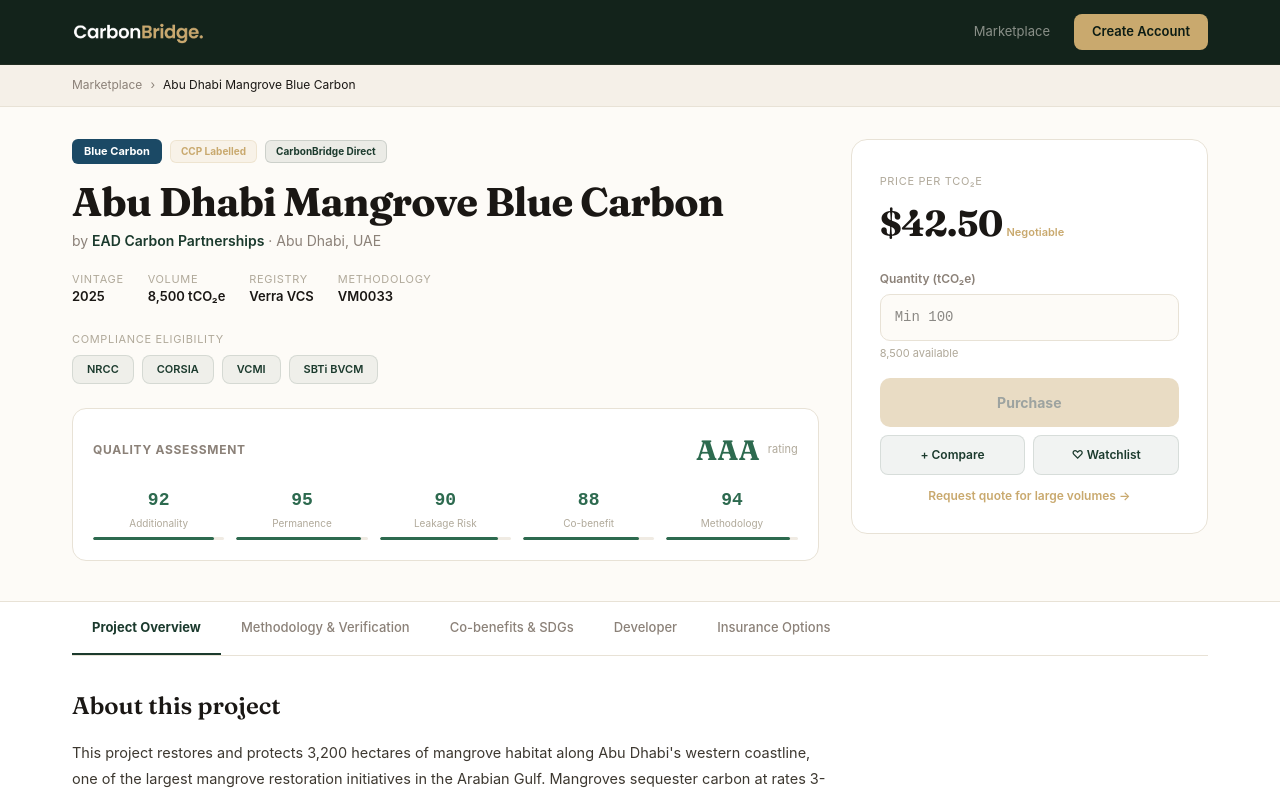
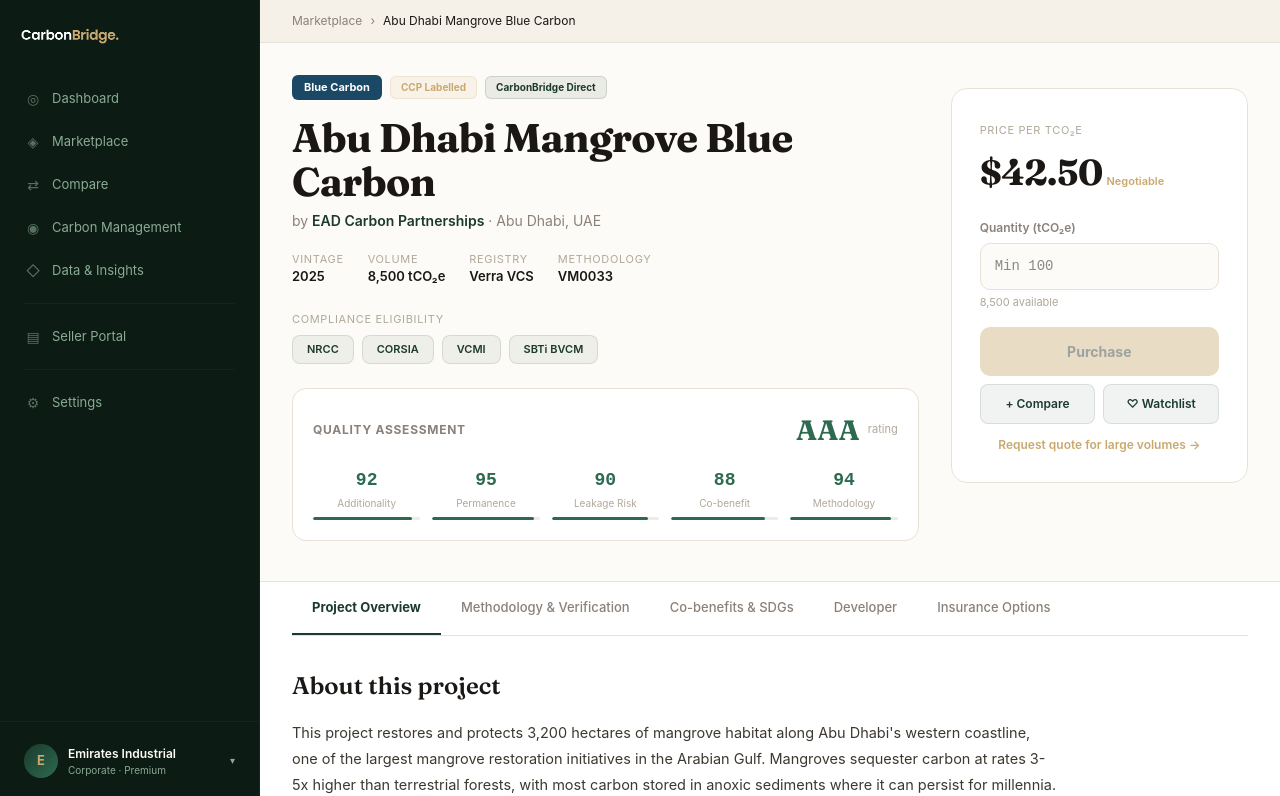
Before and after one commit to lineage007/carbonbridge-web, a Next.js app: page /credits/cb-ae-blue-001 in a window 1280 px wide. Shown: the top 796 px of the page. Built offline with nearby package versions, Linux system fonts and the light colour scheme.

Commit message:
feat: persistent sidebar on ALL authenticated pages — dashboard, marketplace, seller, compare, carbon-mgmt, data, checkout, credits, settings

```diff
--- a/src/app/carbon-management/page.tsx
+++ b/src/app/carbon-management/page.tsx
@@ -2,6 +2,7 @@
 
 import { useState } from 'react';
 import Link from 'next/link';
+import Sidebar from '@/components/Sidebar';
 
 const fr = "'Fraunces', 'Cormorant Garamond', Georgia, serif";
 const bg = "'Plus Jakarta Sans', 'Inter', system-ui, sans-serif";
@@ -50,15 +51,10 @@
   const coveragePct = ((totalOffset / totalEmissions) * 100).toFixed(1);
 
   return (
-    <div style={{ background: '#FAFAF7', minHeight: '100vh' }}>
-      <nav style={{ background: 'var(--forest-deep, #1B3A2D)', padding: '0 24px', height: '56px', display: 'flex', alignItems: 'center', justifyContent: 'space-between' }}>
-        <Link href="/" style={{ display: 'flex', alignItems: 'center', gap: '8px' }}>
-          <img src="/logo-white.png" alt="CarbonBridge" style={{ height: '28px', width: 'auto' }} />
-        </Link>
-        <div style={{ display: 'flex', alignItems: 'center', gap: '16px' }}>
-          <span style={{ fontFamily: bg, fontSize: '13px', color: 'rgba(255,252,246,0.6)' }}>Carbon Management</span>
-        </div>
-      </nav>
+    <div style={{ display: "flex", minHeight: "100vh" }}>
+      <Sidebar />
+      <main style={{ flex: 1, background: "#FAFAF7", overflow: "auto" }}>
+
 
       <div style={{ maxWidth: '1200px', margin: '0 auto', padding: '32px 24px' }}>
         <div style={{ marginBottom: '28px' }}>
@@ -247,6 +243,7 @@
           </div>
         )}
       </div>
+    </main>
     </div>
   );
 }
--- a/src/app/checkout/page.tsx
+++ b/src/app/checkout/page.tsx
@@ -3,6 +3,7 @@
 import { useState, useMemo } from 'react';
 import { useSearchParams } from 'next/navigation';
 import Link from 'next/link';
+import Sidebar from '@/components/Sidebar';
 import { LISTINGS, CREDIT_TYPE_COLORS } from '@/data/credits';
 import { Suspense } from 'react';
 
@@ -317,21 +318,15 @@
 
 export default function CheckoutPage() {
   return (
-    <main style={{ background: '#FDFBF7', minHeight: '100vh' }}>
-      <nav className="fixed top-0 w-full z-50" style={{ background: 'rgba(12,28,20,0.97)', backdropFilter: 'blur(16px)', borderBottom: '1px solid rgba(201,169,110,0.08)' }}>
-        <div className="max-w-[1200px] mx-auto px-4 lg:px-8 flex items-center justify-between h-16">
-          <Link href="/" className="flex items-center gap-2.5">
-            <img src="/logo-white.png" alt="CarbonBridge" style={{ height: "40px", width: "auto" }} />
-
-          </Link>
-          <Link href="/marketplace" style={{ fontFamily: "'Plus Jakarta Sans', system-ui", fontSize: '13px', color: 'rgba(255,252,246,0.5)' }}>← Back to marketplace</Link>
-        </div>
-      </nav>
-      <div className="pt-16">
+    <div style={{ display: 'flex', minHeight: '100vh' }}>
+      <Sidebar />
+      <main style={{ flex: 1, background: '#FDFBF7', overflow: 'auto' }}>
+      <div>
         <Suspense fallback={<div className="flex items-center justify-center py-20" style={{ fontFamily: "'Plus Jakarta Sans', system-ui", color: '#8B8178' }}>Loading...</div>}>
           <CheckoutInner />
         </Suspense>
       </div>
-    </main>
+      </main>
+    </div>
   );
 }
--- a/src/app/compare/page.tsx
+++ b/src/app/compare/page.tsx
@@ -3,6 +3,7 @@
 import { useState } from 'react';
 import Link from 'next/link';
 import { LISTINGS } from '@/data/credits';
+import Sidebar from '@/components/Sidebar';
 
 const fr = "'Fraunces', 'Cormorant Garamond', Georgia, serif";
 const bg = "'Plus Jakarta Sans', 'Inter', system-ui, sans-serif";
@@ -74,16 +75,11 @@
   const pickCredit = (idx: number, id: string) => { const next = [...selected]; next[idx] = id; setSelected(next); setShowPicker(null); setSearch(''); };
 
   return (
-    <div style={{ background: '#FAFAF7', minHeight: '100vh' }}>
+    <div style={{ display: "flex", minHeight: "100vh" }}>
+      <Sidebar />
+      <main style={{ flex: 1, background: "#FAFAF7", overflow: "auto" }}>
       {/* Nav */}
-      <nav style={{ background: 'var(--forest-deep, #1B3A2D)', padding: '0 24px', height: '56px', display: 'flex', alignItems: 'center', justifyContent: 'space-between' }}>
-        <Link href="/" style={{ display: 'flex', alignItems: 'center', gap: '8px' }}>
-          <img src="/logo-white.png" alt="CarbonBridge" style={{ height: '28px', width: 'auto' }} />
-        </Link>
-        <div style={{ display: 'flex', alignItems: 'center', gap: '16px' }}>
-          <Link href="/marketplace" style={{ fontFamily: bg, fontSize: '13px', color: 'rgba(255,252,246,0.6)' }}>← Back to Marketplace</Link>
-        </div>
-      </nav>
+
 
       <div style={{ maxWidth: '1200px', margin: '0 auto', padding: '32px 24px' }}>
         <div style={{ marginBottom: '28px' }}>
@@ -204,6 +200,7 @@
           </div>
         )}
       </div>
+    </main>
     </div>
   );
 }
--- a/src/app/credits/[id]/page.tsx
+++ b/src/app/credits/[id]/page.tsx
@@ -3,6 +3,7 @@
 import { useState, useMemo } from 'react';
 import { useParams } from 'next/navigation';
 import Link from 'next/link';
+import Sidebar from '@/components/Sidebar';
 import { LISTINGS, CREDIT_TYPE_COLORS, type CreditListing } from '@/data/credits';
 
 const fr = "'Fraunces', 'Cormorant Garamond', Georgia, serif";
@@ -60,22 +61,10 @@
   ];
 
   return (
-    <main style={{ background: '#FDFBF7', minHeight: '100vh' }}>
-      {/* Nav */}
-      <nav className="fixed top-0 w-full z-50" style={{ background: 'rgba(12,28,20,0.97)', backdropFilter: 'blur(16px)', borderBottom: '1px solid rgba(201,169,110,0.08)' }}>
-        <div className="max-w-[1200px] mx-auto px-4 lg:px-8 flex items-center justify-between h-16">
-          <Link href="/" className="flex items-center gap-2.5">
-            <img src="/logo-white.png" alt="CarbonBridge" style={{ height: "40px", width: "auto" }} />
-
-          </Link>
-          <div className="flex items-center gap-6">
-            <Link href="/marketplace" style={{ fontFamily: bg, fontSize: '13px', color: 'rgba(255,252,246,0.5)' }} className="hover:text-white transition-colors">Marketplace</Link>
-            <Link href="/register" style={{ fontFamily: bg, fontSize: '13px', background: '#C9A96E', color: '#0C1C14', padding: '8px 18px', borderRadius: '8px', fontWeight: 600 }} className="hover:brightness-110 transition-all">Create Account</Link>
-          </div>
-        </div>
-      </nav>
-
-      <div className="pt-16">
+    <div style={{ display: 'flex', minHeight: '100vh' }}>
+      <Sidebar />
+      <main style={{ flex: 1, background: '#FDFBF7', overflow: 'auto' }}>
+      <div>
         {/* Breadcrumb */}
         <div style={{ background: '#F5F0E8', borderBottom: '1px solid #E8E2D6', padding: '12px 0' }}>
           <div className="max-w-[1200px] mx-auto px-4 lg:px-8">
@@ -438,6 +427,7 @@
           </div>
         )}
       </div>
-    </main>
+      </main>
+    </div>
   );
 }
--- a/src/app/data/page.tsx
+++ b/src/app/data/page.tsx
@@ -3,6 +3,7 @@
 import { useState } from 'react';
 import Link from 'next/link';
 import { LISTINGS } from '@/data/credits';
+import Sidebar from '@/components/Sidebar';
 
 const fr = "'Fraunces', 'Cormorant Garamond', Georgia, serif";
 const bg = "'Plus Jakarta Sans', 'Inter', system-ui, sans-serif";
@@ -62,21 +63,11 @@
   return (
     <main style={{ background: '#FDFBF7', minHeight: '100vh' }}>
       {/* Nav */}
-      <nav className="fixed top-0 w-full z-50" style={{ background: 'rgba(12,28,20,0.97)', backdropFilter: 'blur(16px)', borderBottom: '1px solid rgba(201,169,110,0.08)' }}>
-        <div className="max-w-[1200px] mx-auto px-4 lg:px-8 flex items-center justify-between h-16">
-          <Link href="/" className="flex items-center gap-2.5">
-            <img src="/logo-white.png" alt="CarbonBridge" style={{ height: "40px", width: "auto" }} />
 
-          </Link>
-          <div className="flex items-center gap-6">
-            <Link href="/marketplace" style={{ fontFamily: bg, fontSize: '13px', color: 'rgba(255,252,246,0.5)' }} className="hover:text-white transition-colors">Marketplace</Link>
-            <span style={{ fontFamily: bg, fontSize: '13px', color: '#C9A96E', fontWeight: 600 }}>Data & Insights</span>
-            <Link href="/register" style={{ fontFamily: bg, fontSize: '13px', background: '#C9A96E', color: '#0C1C14', padding: '8px 18px', borderRadius: '8px', fontWeight: 600 }}>Create Account</Link>
-          </div>
-        </div>
-      </nav>
 
-      <div className="pt-16">
+      <div style={{ display: "flex", minHeight: "100vh" }}>
+      <Sidebar />
+      <main style={{ flex: 1, background: "#FAFAF7", overflow: "auto" }}>
         {/* Header */}
         <div style={{ background: 'linear-gradient(175deg, #0C1C14, #1B3A2D)', padding: '48px 0 40px', borderBottom: '1px solid rgba(201,169,110,0.1)' }}>
           <div className="max-w-[1200px] mx-auto px-4 lg:px-8">
@@ -265,7 +256,8 @@
           </Section>
 
         </div>
-      </div>
+      </main>
+    </div>
     </main>
   );
 }
--- a/src/app/marketplace/page.tsx
+++ b/src/app/marketplace/page.tsx
@@ -2,6 +2,7 @@
 
 import { useState, useMemo } from 'react';
 import Link from 'next/link';
+import Sidebar from '@/components/Sidebar';
 import { LISTINGS, CREDIT_TYPE_COLORS, type CreditListing, type CreditType, type QualityRating, type Region, type ComplianceTag, type CoBenefit, type Registry } from '@/data/credits';
 
 const fr = "'Fraunces', 'Cormorant Garamond', Georgia, serif";
@@ -92,23 +93,11 @@
   };
 
   return (
-    <main style={{ background: '#FDFBF7', minHeight: '100vh' }}>
-      {/* Nav */}
-      <nav className="fixed top-0 w-full z-50" style={{ background: 'rgba(12,28,20,0.97)', backdropFilter: 'blur(16px)', borderBottom: '1px solid rgba(201,169,110,0.08)' }}>
-        <div className="max-w-[1400px] mx-auto px-4 lg:px-8 flex items-center justify-between h-16">
-          <Link href="/" className="flex items-center gap-2.5">
-            <img src="/logo-white.png" alt="CarbonBridge" style={{ height: "40px", width: "auto" }} />
-            <span style={{ fontFamily: fr, fontSize: '18px', fontWeight: 600, color: '#FFFCF6', letterSpacing: '-0.02em' }}>CarbonBridge</span>
-          </Link>
-          <div className="flex items-center gap-6">
-            <Link href="/" style={{ fontFamily: bg, fontSize: '13px', color: 'rgba(255,252,246,0.5)' }} className="hover:text-white transition-colors hidden md:block">Home</Link>
-            <span style={{ fontFamily: bg, fontSize: '13px', color: '#C9A96E', fontWeight: 600 }}>Marketplace</span>
-            <Link href="/register" style={{ fontFamily: bg, fontSize: '13px', background: '#C9A96E', color: '#0C1C14', padding: '8px 18px', borderRadius: '8px', fontWeight: 600 }} className="hover:brightness-110 transition-all">Create Account</Link>
-          </div>
-        </div>
-      </nav>
+    <div style={{ display: 'flex', minHeight: '100vh' }}>
+      <Sidebar />
+      <main style={{ flex: 1, background: '#FDFBF7', overflow: 'auto' }}>
 
-      <div className="pt-16">
+      <div>
         {/* Header */}
         <div style={{ background: 'linear-gradient(175deg, #0C1C14, #1B3A2D)', padding: '48px 0 40px', borderBottom: '1px solid rgba(201,169,110,0.1)' }}>
           <div className="max-w-[1400px] mx-auto px-4 lg:px-8">
@@ -258,7 +247,8 @@
           </div>
         </div>
       </div>
-    </main>
+      </main>
+    </div>
   );
 }
 
--- a/src/app/seller/page.tsx
+++ b/src/app/seller/page.tsx
@@ -2,6 +2,7 @@
 
 import { useState } from 'react';
 import Link from 'next/link';
+import Sidebar from '@/components/Sidebar';
 
 const fr = "'Fraunces', 'Cormorant Garamond', Georgia, serif";
 const bg = "'Plus Jakarta Sans', 'Inter', system-ui, sans-serif";
@@ -54,19 +55,11 @@
   const avgPrice = LISTINGS_DATA.filter(l => l.status === 'Active').reduce((s, l) => s + l.price, 0) / activeListings;
 
   return (
-    <div style={{ background: '#FAFAF7', minHeight: '100vh' }}>
+    <div style={{ display: "flex", minHeight: "100vh" }}>
+      <Sidebar />
+      <main style={{ flex: 1, background: "#FAFAF7", overflow: "auto" }}>
       {/* Nav */}
-      <nav style={{ background: 'var(--forest-deep, #1B3A2D)', padding: '0 24px', height: '56px', display: 'flex', alignItems: 'center', justifyContent: 'space-between' }}>
-        <Link href="/" style={{ display: 'flex', alignItems: 'center', gap: '8px' }}>
-          <img src="/logo-white.png" alt="CarbonBridge" style={{ height: '28px', width: 'auto' }} />
-        </Link>
-        <div style={{ display: 'flex', alignItems: 'center', gap: '16px' }}>
-          <span style={{ fontFamily: bg, fontSize: '13px', color: 'rgba(255,252,246,0.6)' }}>Seller Portal</span>
-          <div style={{ width: '32px', height: '32px', borderRadius: '50%', background: 'rgba(201,169,110,0.15)', display: 'flex', alignItems: 'center', justifyContent: 'center' }}>
-            <span style={{ fontFamily: bg, fontSize: '12px', fontWeight: 700, color: '#C9A96E' }}>PD</span>
-          </div>
-        </div>
-      </nav>
+
 
       <div style={{ maxWidth: '1200px', margin: '0 auto', padding: '32px 24px' }}>
         {/* Header */}
@@ -375,6 +368,7 @@
           </div>
         )}
       </div>
+    </main>
     </div>
   );
 }
```
